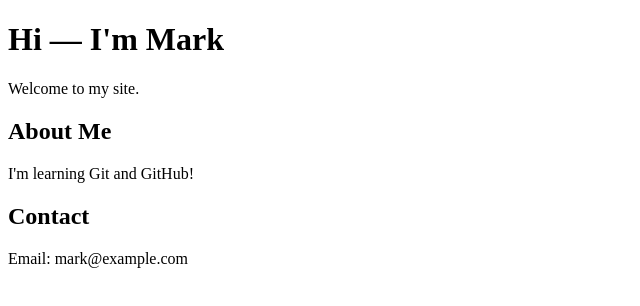
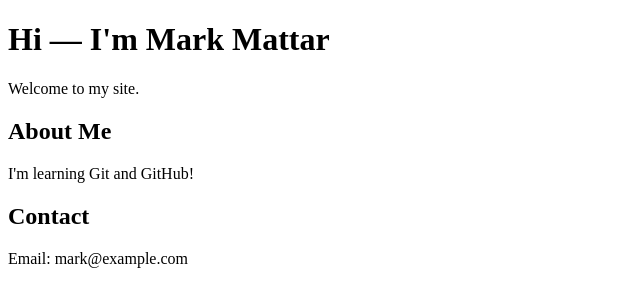
Before and after one commit to markmattar2004-wq/my-site, a plain HTML site: page index.html in a window 1280 px wide. Shown: the whole page, without its empty margins (0-640 px from the left). Drawn offline with Linux system fonts and the light colour scheme.

Commit message:
Change name to Mattar

```diff
--- a/index.html
+++ b/index.html
@@ -2,7 +2,7 @@
 <html>
 <head><meta charset="utf-8"><title>My Site</title></head>
 <body>
-  <h1>Hi — I'm Mark</h1>
+<h1>Hi — I'm Mark Mattar</h1>
   <p>Welcome to my site.</p>
 
   <h2>About Me</h2>
```
